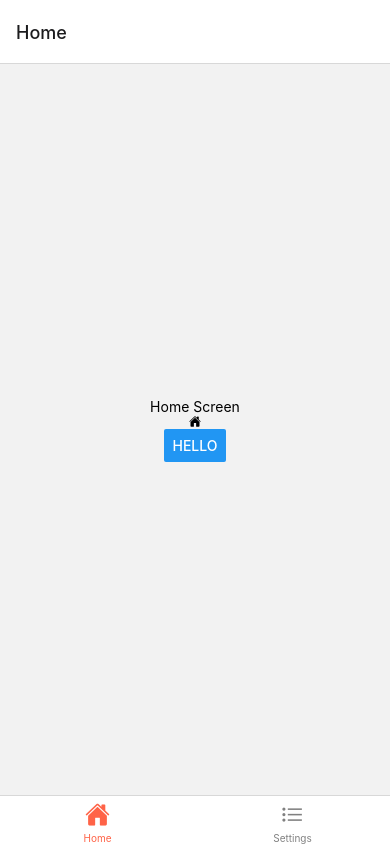
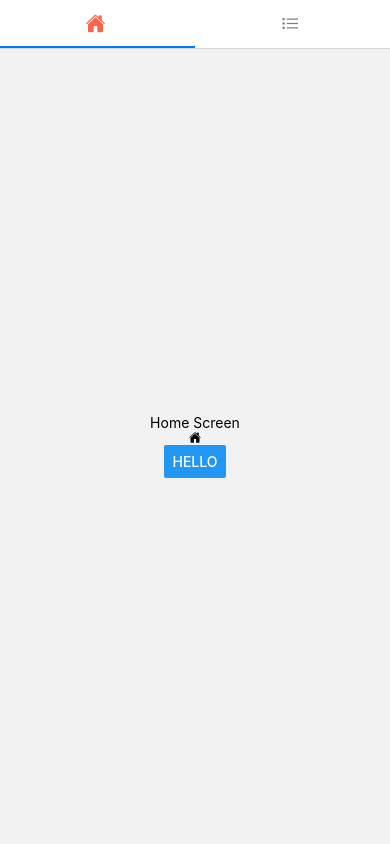
Before and after one commit to Jahanzaib-Mirza/React-native-revision, a React Native app: screen / in a window 390 px wide. Built offline with nearby package versions, Linux system fonts and the light colour scheme.

Commit message:
Top Tab Navigation

```diff
--- a/App.jsx
+++ b/App.jsx
@@ -1,10 +1,10 @@
 import React from 'react';
 import {View, Text, Button} from 'react-native';
 import {NavigationContainer} from '@react-navigation/native';
-import {createBottomTabNavigator} from '@react-navigation/bottom-tabs';
+import {createMaterialTopTabNavigator} from '@react-navigation/material-top-tabs';
 import Ionicons from 'react-native-vector-icons/Ionicons';
 
-const Tab = createBottomTabNavigator();
+const Tab = createMaterialTopTabNavigator();
 
 const App = () => {
   return (
@@ -13,20 +13,19 @@
         screenOptions={({route}) => ({
           tabBarIcon: ({focused, color, size}) => {
             let iconName;
-
+            size=20;
             if (route.name === 'Home') {
-              iconName = focused
-                ? 'home'
-                : 'home-outline';
+              iconName = focused ? 'home' : 'home-outline';
             } else if (route.name === 'Settings') {
               iconName = focused ? 'list' : 'list-outline';
             }
-
+            console.warn(typeof(size));
             // You can return any component that you like here!
             return <Ionicons name={iconName} size={size} color={color} />;
           },
           tabBarActiveTintColor: 'tomato',
           tabBarInactiveTintColor: 'gray',
+          tabBarShowLabel: false,
         })}>
         <Tab.Screen name="Home" component={HomeScreen} />
         <Tab.Screen name="Settings" component={Setting} />
@@ -39,7 +38,7 @@
   return (
     <View style={{flex: 1, alignItems: 'center', justifyContent: 'center'}}>
       <Text>Home Screen</Text>
-      <Ionicons name="home"/>
+      <Ionicons name="home" />
       <Button title="hello" onPress={() => console.warn('hello')} />
     </View>
   );
--- a/package.json
+++ b/package.json
@@ -11,13 +11,16 @@
   },
   "dependencies": {
     "@react-navigation/bottom-tabs": "^6.5.8",
+    "@react-navigation/material-top-tabs": "^6.6.3",
     "@react-navigation/native": "^6.1.7",
     "@react-navigation/native-stack": "^6.9.13",
     "axios": "^1.4.0",
     "react": "18.2.0",
     "react-native": "0.72.3",
+    "react-native-pager-view": "^6.2.0",
     "react-native-safe-area-context": "^4.7.1",
     "react-native-screens": "^3.24.0",
+    "react-native-tab-view": "^3.5.2",
     "react-native-vector-icons": "^10.0.0",
     "react-native-webview": "^13.3.1"
   },
```
Also changed, not shown: 1 other file (tests, documents, lock files or other folders).
